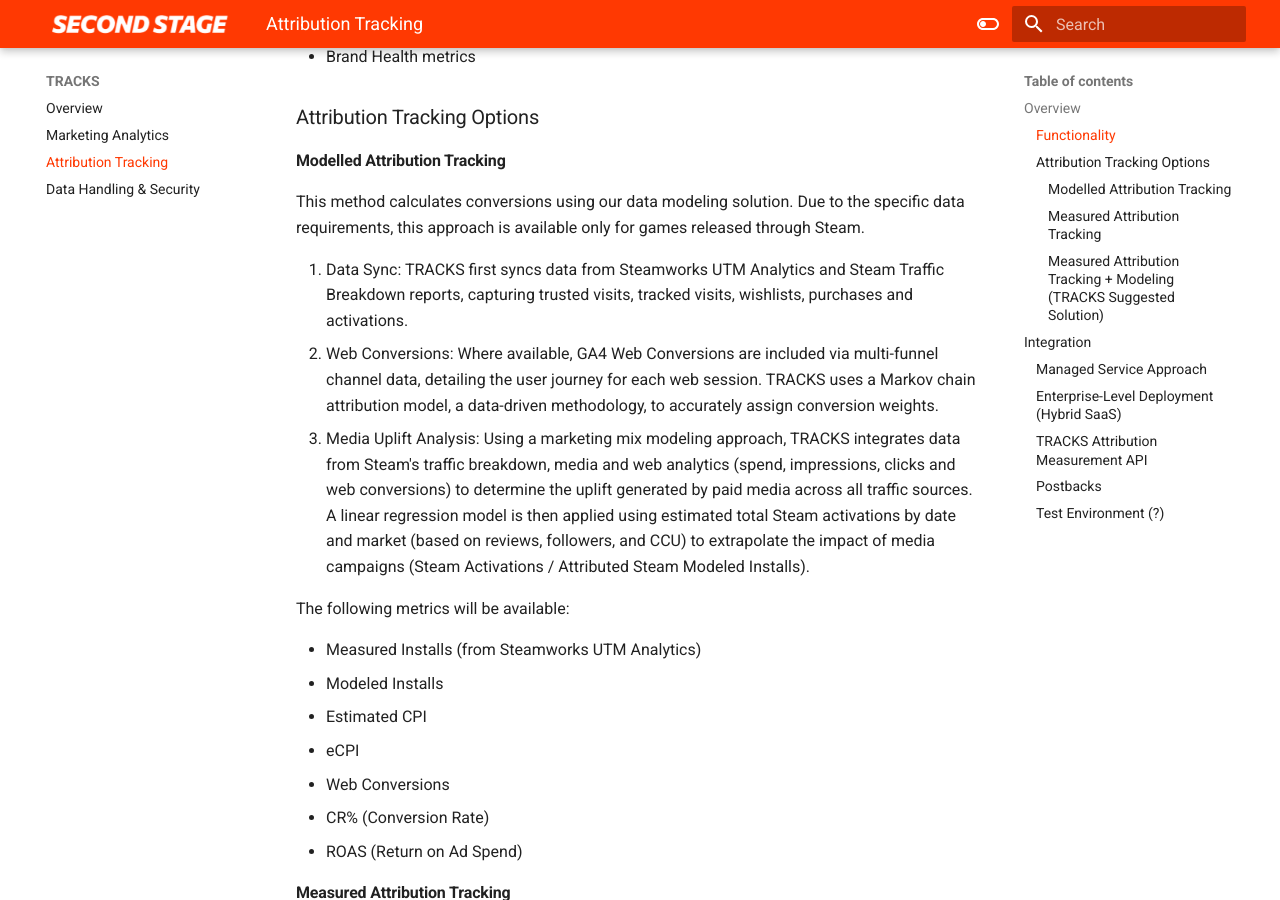
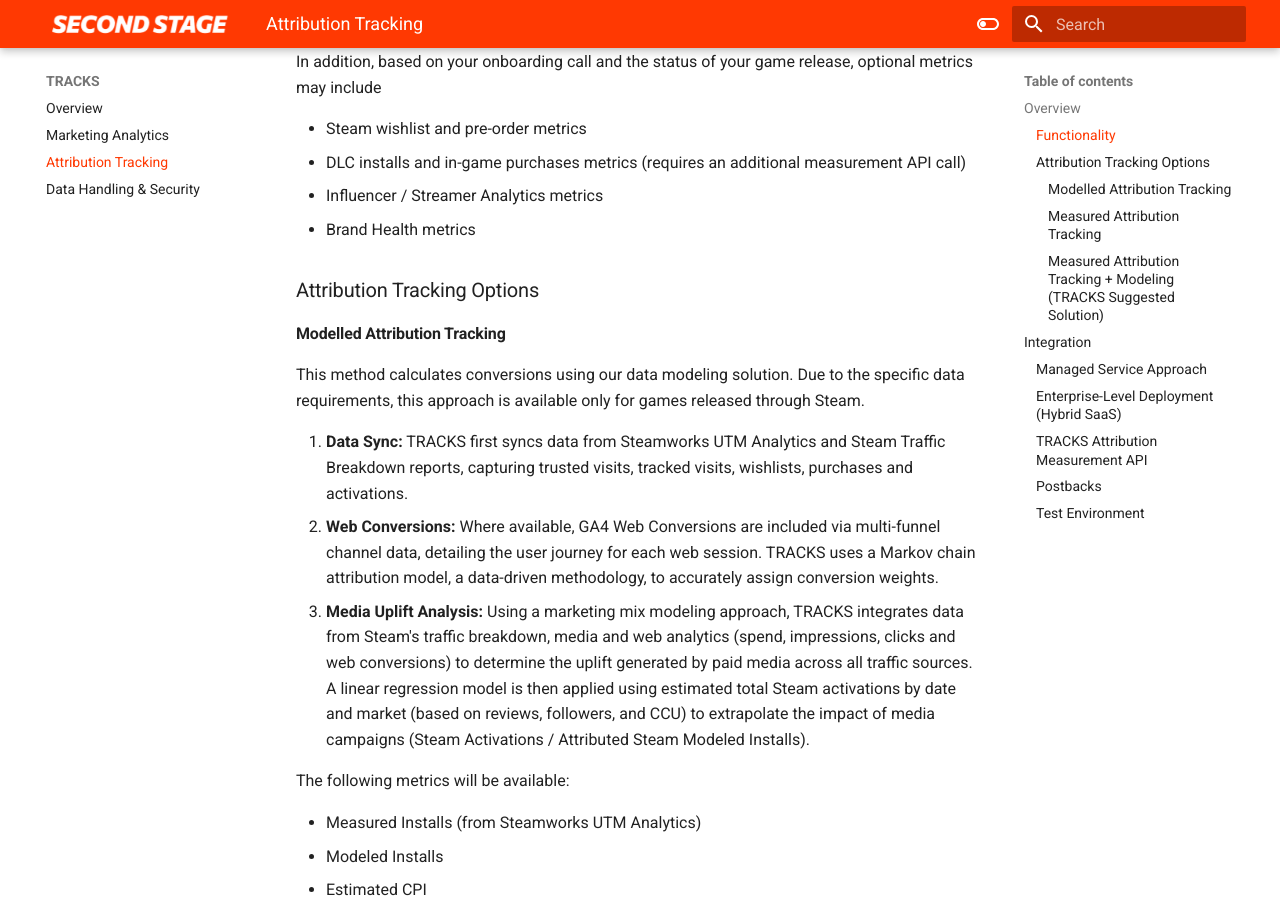
Before and after one commit to secondstage-io/tracks-documentation, an MkDocs documentation site: the page built from docs/tracks/attribution-tracking.md, in a window 1280 px wide and 900 px high, scrolled down 2456 px. Built offline with MkDocs 1.6.1 and Material for MkDocs 9.7.7, drawn with Linux system fonts in a browser that asks for light colours; some of the changed text lies outside the part shown.

```diff
--- a/docs/tracks/attribution-tracking.md
+++ b/docs/tracks/attribution-tracking.md
@@ -8,7 +8,7 @@ With TRACKS Attribution, our proprietary full-funnel attribution tracking soluti
 2. **Ad Operations Support**: Once attribution tracking is verified, the Second Stage team will assist with media platform integrations. This process requires adherence to specific naming conventions for campaigns, ad groups, and ads to ensure accurate reporting. Additionally, UTM-tagged links must be used. The Second Stage team will provide a naming convention generator sheet tailored to your chosen ad platforms or activations. If you already have a naming convention in place, TRACKS can be adapted to your mapping.
 3. **Postback Setup**: With access to your media platforms, TRACKS will create events/pixels for game\_opens and activate the platform’s Conversion API to feed back attributed in-game data.
 
-> All aspects of using TRACKS Attribution are configurable and will be tailored during your onboarding call with the Second Stage team. This documentation outlines a standard best-practice approach to building an attribution and BI suite, based on years of expertise in user acquisition, media, BI, tracking, and attribution from the Second Stage team.
+> **All aspects of using TRACKS Attribution are configurable and will be tailored during your onboarding call with the Second Stage team. This documentation outlines a standard best-practice approach to building an attribution and BI suite, based on years of expertise in user acquisition, media, BI, tracking, and attribution from the Second Stage team.**
 
 ### Functionality
 
@@ -20,9 +20,9 @@ These install metrics can be further broken down by storefront or platform, such
 
 Based on your average unit price, TRACKS can estimate revenue per install and report ROAS (Return on Ad Spend) percentages. This allows you to compare and analyze performance across multiple dimensions, including
 
-| Date |
-| Channel |
-| Campaign|
+- Date
+- Channel
+- Campaign
 - AdGroup (Ad Set)
 - Creative (Ad)
 - GEO
@@ -66,9 +66,9 @@ In addition, based on your onboarding call and the status of your game release,
 
 This method calculates conversions using our data modeling solution. Due to the specific data requirements, this approach is available only for games released through Steam.
 
-1. Data Sync: TRACKS first syncs data from Steamworks UTM Analytics and Steam Traffic Breakdown reports, capturing trusted visits, tracked visits, wishlists, purchases and activations.
-2. Web Conversions: Where available, GA4 Web Conversions are included via multi-funnel channel data, detailing the user journey for each web session. TRACKS uses a Markov chain attribution model, a data-driven methodology, to accurately assign conversion weights.
-3. Media Uplift Analysis: Using a marketing mix modeling approach, TRACKS integrates data from Steam's traffic breakdown, media and web analytics (spend, impressions, clicks and web conversions) to determine the uplift generated by paid media across all traffic sources. A linear regression model is then applied using estimated total Steam activations by date and market (based on reviews, followers, and CCU) to extrapolate the impact of media campaigns (Steam Activations / Attributed Steam Modeled Installs).
+1. **Data Sync:** TRACKS first syncs data from Steamworks UTM Analytics and Steam Traffic Breakdown reports, capturing trusted visits, tracked visits, wishlists, purchases and activations.
+2. **Web Conversions:** Where available, GA4 Web Conversions are included via multi-funnel channel data, detailing the user journey for each web session. TRACKS uses a Markov chain attribution model, a data-driven methodology, to accurately assign conversion weights.
+3. **Media Uplift Analysis:** Using a marketing mix modeling approach, TRACKS integrates data from Steam's traffic breakdown, media and web analytics (spend, impressions, clicks and web conversions) to determine the uplift generated by paid media across all traffic sources. A linear regression model is then applied using estimated total Steam activations by date and market (based on reviews, followers, and CCU) to extrapolate the impact of media campaigns (Steam Activations / Attributed Steam Modeled Installs).
 
 The following metrics will be available:
 
@@ -108,6 +115,6 @@ Some text
 
 Some text
 
-### Test Environment (?)
+### Test Environment
 
 Some text
```
Also changed, not shown: other parts of docs/tracks/attribution-tracking.md (+7 -0 lines).
